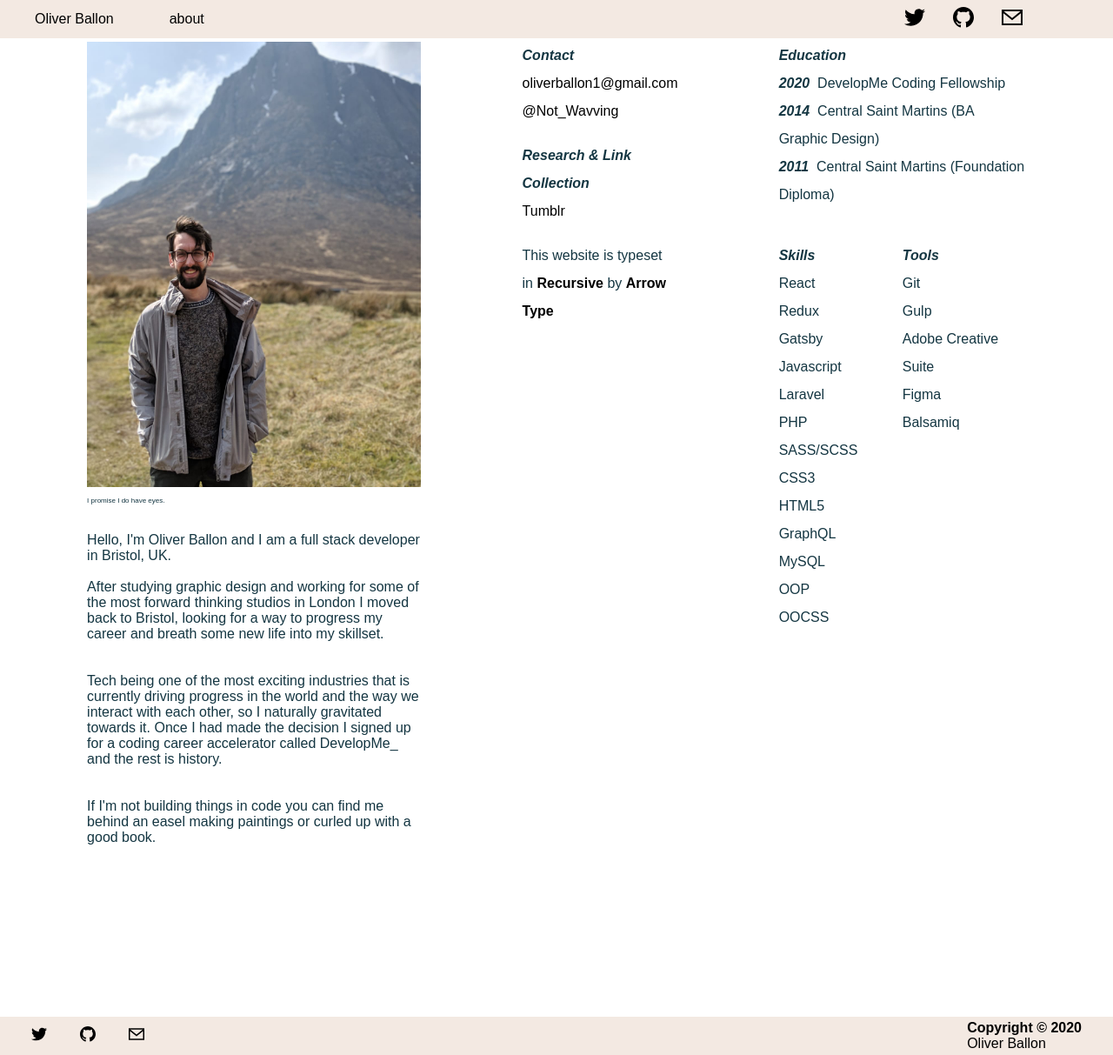
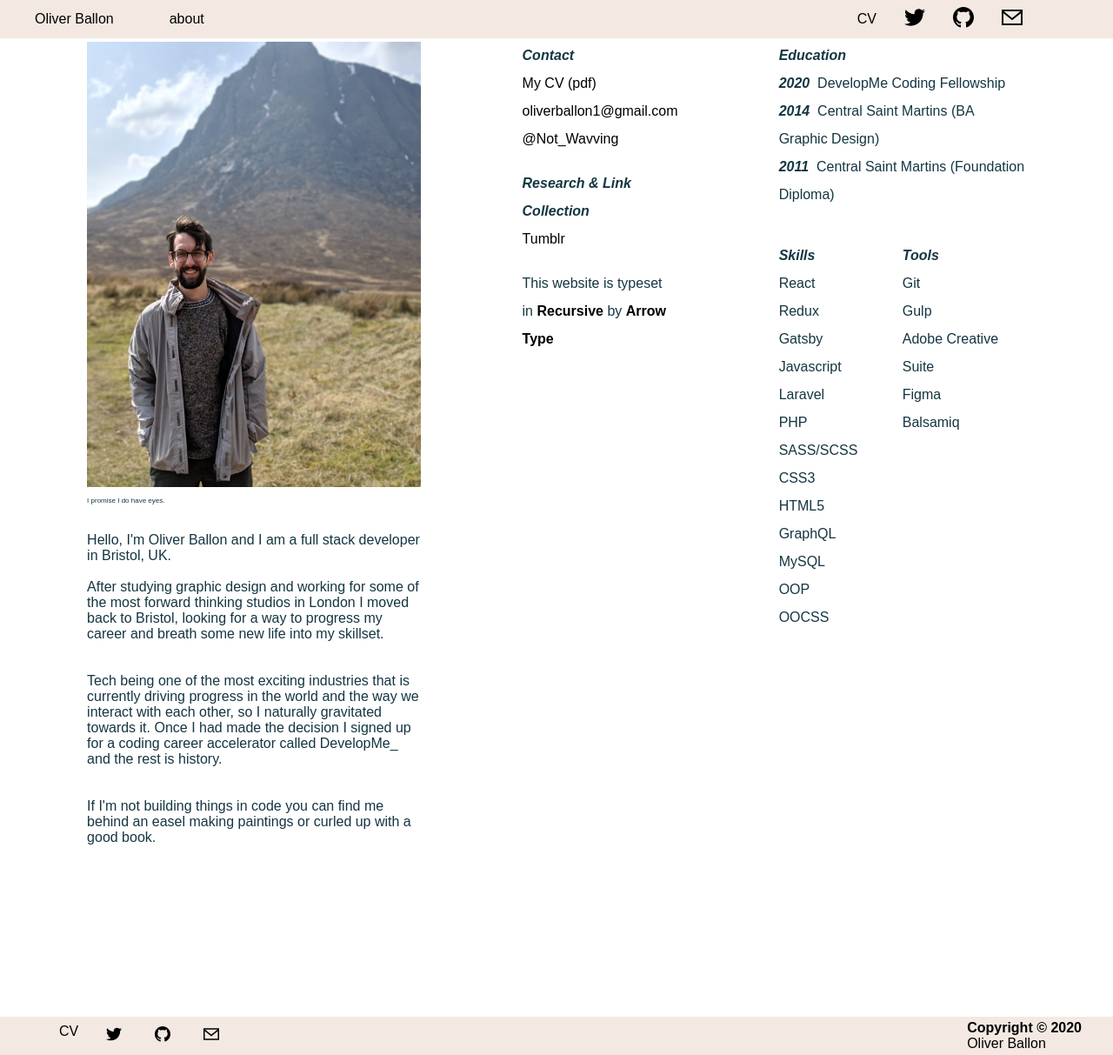
Before and after one commit to OlBal/olbal, a Gatsby site: page /about in a window 1280 px wide. Shown: the whole page at 87% size. Built offline with nearby package versions, Linux system fonts and the light colour scheme; Gatsby itself is replaced by a stand-in of ours; a web font is replaced by a local one.

Commit message:
CV added, nav, footer and about

```diff
--- a/gatsby-config.js
+++ b/gatsby-config.js
@@ -25,7 +25,6 @@ module.exports = {
       options: {
         plugins: [
           {
-            // for inline blog images
             resolve: "gatsby-remark-images",
             options: {
               maxWidth: 880,
--- a/src/components/About.js
+++ b/src/components/About.js
@@ -1,4 +1,5 @@
 import React from "react"
+import { withPrefix } from "gatsby"
 import { MDXRenderer } from "gatsby-plugin-mdx"
 import Img from "gatsby-image"
 const About = ({ content }) => {
@@ -33,6 +34,15 @@ const About = ({ content }) => {
                   </strong>
                 </figcaption>
                 <ul>
+                  <li>
+                    <a
+                      rel="noopener noreferrer"
+                      href={withPrefix("/OliverBallonCV.pdf")}
+                      target="_blank"
+                    >
+                      My CV (pdf)
+                    </a>
+                  </li>
                   <li>
                     <a href="mailto:oliverballon1@gmail.com">
                       oliverballon1@gmail.com
--- a/src/components/Footer.js
+++ b/src/components/Footer.js
@@ -1,5 +1,5 @@
 import React from "react"
-
+import { withPrefix } from "gatsby"
 import Twitter from "../assets/icons/twitter.svg"
 import Github from "../assets/icons/iconmonstr-github-1.svg"
 import Email from "../assets/icons/iconmonstr-email-4.svg"
@@ -11,6 +11,14 @@ const Footer = () => {
         <div className="container__footer">
           <div className="footer__menu">
             <div className="footer__icon__container">
+              <a
+                className="nav__item"
+                rel="noopener noreferrer"
+                href={withPrefix("/OliverBallonCV.pdf")}
+                target="_blank"
+              >
+                CV
+              </a>
               <a
                 href="http://www.twitter.com/not_wavving"
                 className="icon__link--nav"
--- a/src/components/Nav/Nav.js
+++ b/src/components/Nav/Nav.js
@@ -1,5 +1,5 @@
 import React from "react"
-import { Link } from "gatsby"
+import { Link, withPrefix } from "gatsby"
 import { navLinks } from "../../config"
 import Twitter from "../../assets/icons/twitter.svg"
 import Github from "../../assets/icons/iconmonstr-github-1.svg"
@@ -10,6 +10,7 @@ const Nav = () => {
 
   return (
     <>
+      <header>
         <div className="nav__menu">
           <nav>
             <ul className="nav__list">
@@ -28,8 +29,15 @@ const Nav = () => {
                 )
               })}
             </ul>
-
             <div className="icon__container">
+              <a
+                className="nav__item"
+                rel="noopener noreferrer"
+                href={withPrefix("/OliverBallonCV.pdf")}
+                target="_blank"
+              >
+                CV
+              </a>
               <a
                 href="http://www.twitter.com/not_wavving"
                 className="icon__link--nav"
@@ -48,6 +56,7 @@ const Nav = () => {
             </div>
           </nav>
         </div>
+      </header>
     </>
   )
 }
```
Also changed, not shown: 1 other file. Lines whose indentation alone changed are shown as unchanged.
